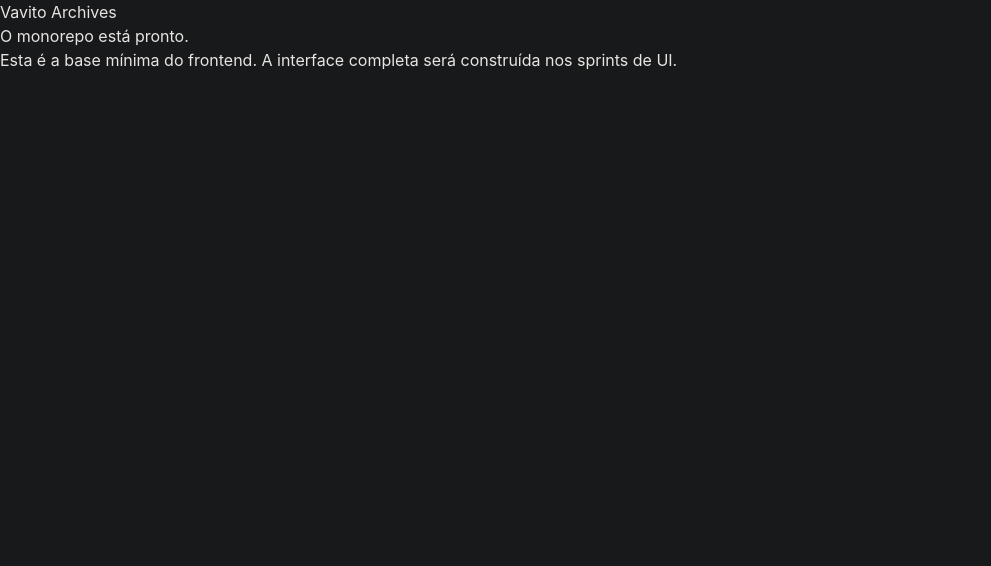
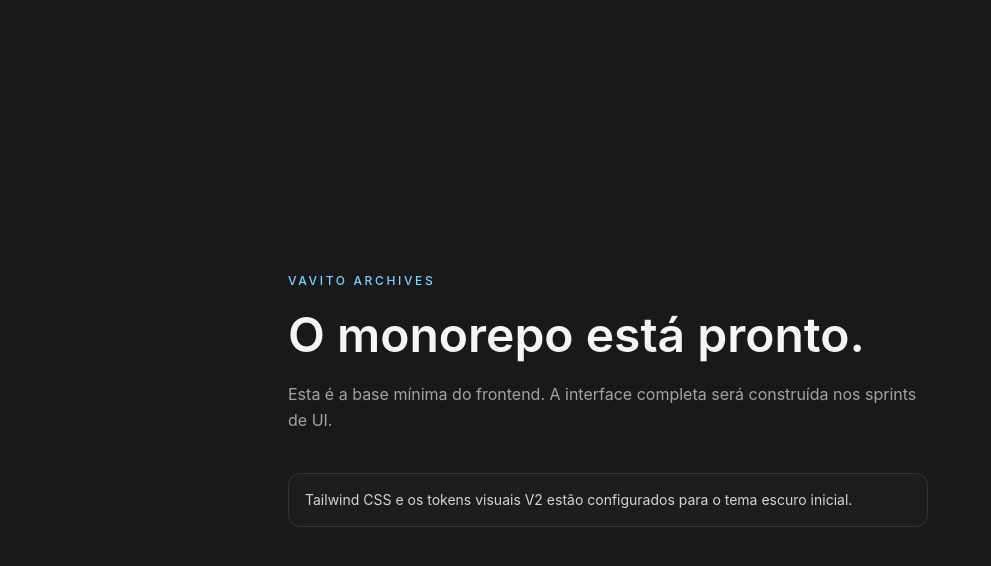
Before and after one commit to vavito/vavito_archives, a Next.js app in the folder apps/web/: page / in a window 1280 px wide. Shown: the top 566 px of the page, without its empty margins (0-991 px from the left). Built offline with nearby package versions, Linux system fonts and the light colour scheme.

Commit message:
refactor(web): aplica tokens na página base

```diff
--- a/apps/web/src/components/monorepo-status.tsx
+++ b/apps/web/src/components/monorepo-status.tsx
@@ -1,10 +1,15 @@
 export function MonorepoStatus() {
   return (
-    <main>
-      <p className="eyebrow">Vavito Archives</p>
-      <h1>O monorepo está pronto.</h1>
-      <p>
+    <main className="mx-auto grid min-h-screen max-w-3xl content-center gap-4 px-4 py-12 md:px-8">
+      <p className="text-accent text-xs font-medium tracking-eyebrow uppercase">Vavito Archives</p>
+      <h1 className="text-neutral-100 text-4xl leading-tight font-semibold sm:text-5xl">
+        O monorepo está pronto.
+      </h1>
+      <p className="text-neutral-400 max-w-reading text-base leading-relaxed">
         Esta é a base mínima do frontend. A interface completa será construída nos sprints de UI.
+      </p>
+      <p className="bg-surface-card text-neutral-300 mt-6 max-w-reading rounded-xl border border-border p-4 text-sm">
+        Tailwind CSS e os tokens visuais V2 estão configurados para o tema escuro inicial.
       </p>
     </main>
   );
```
